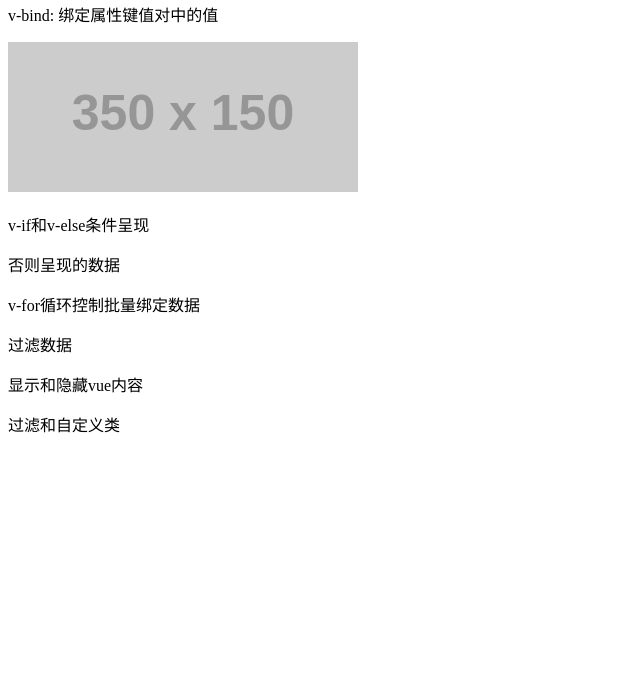
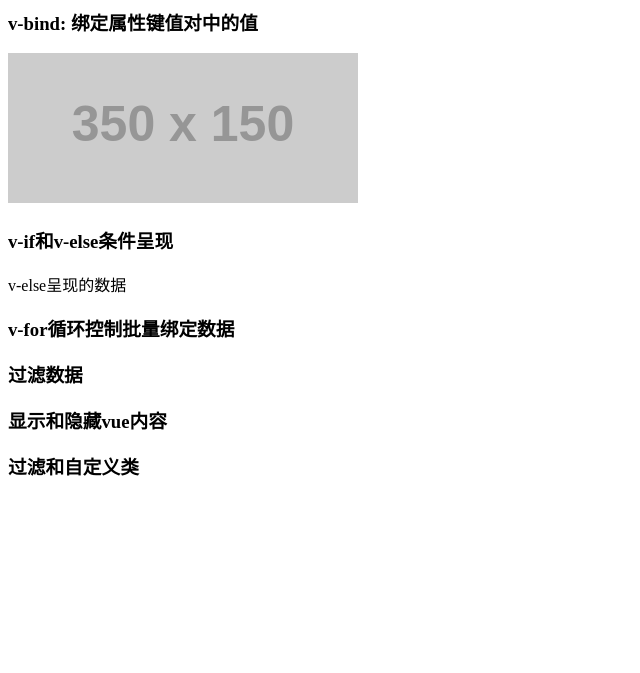
Before and after one commit to 376473984/un1, a plain HTML site: page ch2/index.html in a window 1280 px wide. Shown: the part 127-800 px from the top of the page, without its empty margins (0-640 px from the left). Drawn offline with nearby package versions, Linux system fonts and the light colour scheme; placeholder pictures from the web are drawn by us.

Commit message:
更复杂的条件绑定

```diff
--- a/ch2/index.html
+++ b/ch2/index.html
@@ -8,26 +8,27 @@
 
 <body>
     <div id="app">
-        <p>v-html绑定HTML格式数据</p>
+        <h3>v-html绑定HTML格式数据</h3>
         <div v-html="message"></div>
 
-        <p> v-bind: 绑定属性键值对中的值</p>
+        <h3> v-bind: 绑定属性键值对中的值</h3>
         <img v-bind:src="imgSrc">
 
-        <p>v-if和v-else条件呈现</p>
-        <div v-if="isVisible">条件为真时呈现的数据</div>
-        <div v-else>否则呈现的数据</div>
+        <h3>v-if和v-else条件呈现</h3>
+        <div v-if="isVisible">v-if为真时呈现的数据</div>
+        <div v-else-if="otherVisible">v-else-if为真时呈现的数据</div>
+        <div v-else>v-else呈现的数据</div>
 
-        <p>v-for循环控制批量绑定数据</p>
+        <h3>v-for循环控制批量绑定数据</h3>
 
 
-        <p>过滤数据</p>
+        <h3>过滤数据</h3>
 
 
-        <p>显示和隐藏vue内容</p>
+        <h3>显示和隐藏vue内容</h3>
 
 
-        <p>过滤和自定义类</p>
+        <h3>过滤和自定义类</h3>
 
     </div>
     <script src="https://unpkg.com/vue"></script>
@@ -38,6 +39,7 @@
                 message:'<h1>Hello!大家好！</h1>',
                 imgSrc:'http://via.placeholder.com/350x150',
                 isVisible:false,
+                otherVisible:false,
             }
         });
 
```
